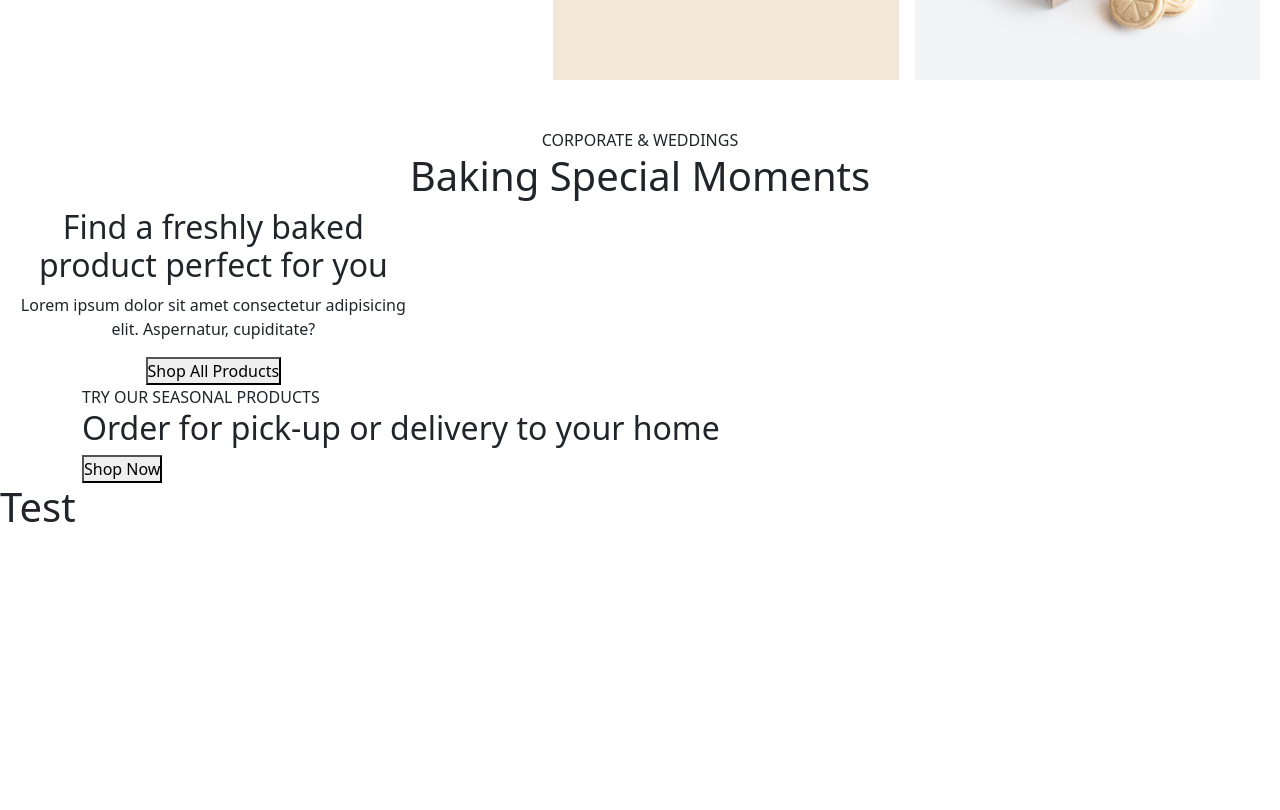
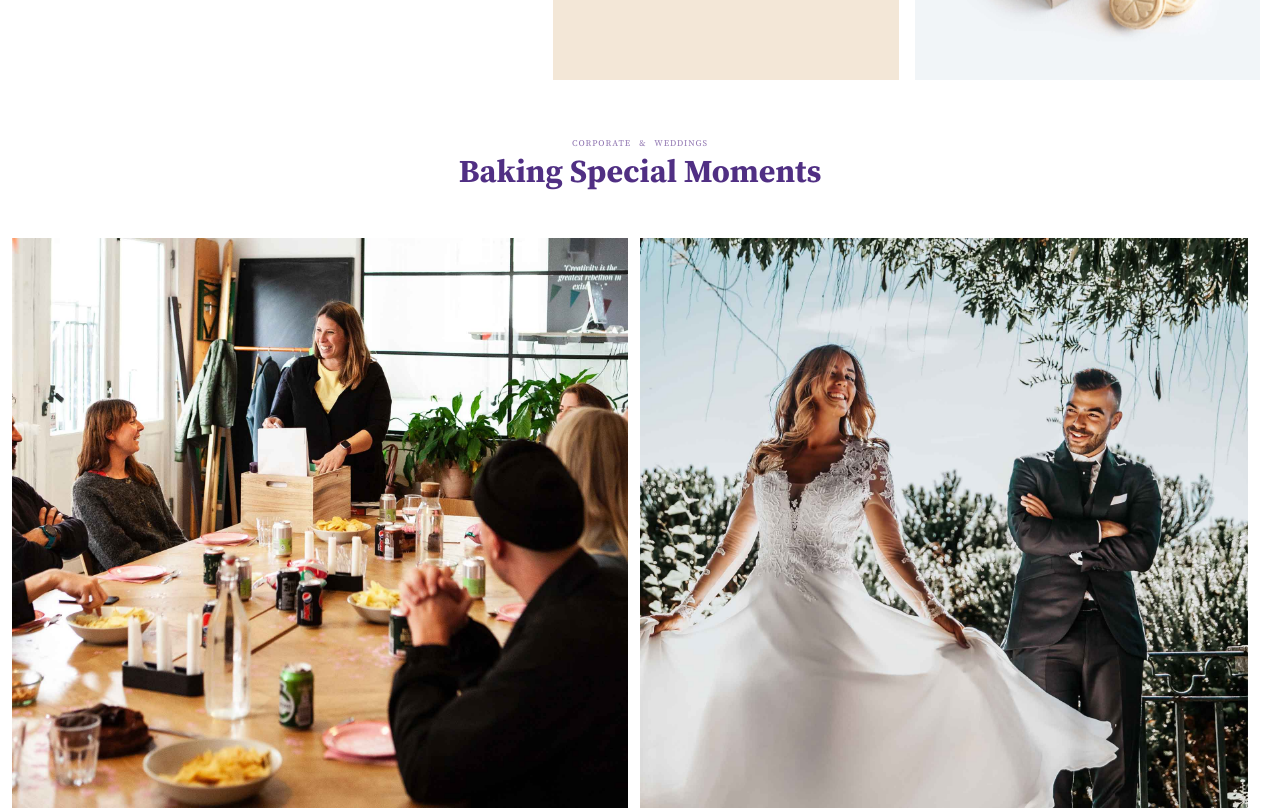
Before and after one commit to antoniostassi/proj-html-vuejs, a Vue app: page / in a window 1280 px wide. Shown: the part 1240-2050 px from the top of the page. Before the commit the page ends 1779 px from the top, so only its background shows below. Built offline with nearby package versions, Linux system fonts and the light colour scheme.

Commit message:
Weddings component + index favicon

```diff
--- a/index.html
+++ b/index.html
@@ -2,9 +2,9 @@
 <html lang="en">
   <head>
     <meta charset="UTF-8" />
-    <link rel="icon" type="image/svg+xml" href="/vite.svg" />
+    <link rel="shortcut icon" href="/src/assets/images/bakery_demo.jpg" type="image/x-icon">
     <meta name="viewport" content="width=device-width, initial-scale=1.0" />
-    <title>Vite + Vue</title>
+    <title>Bakery - Avada Shop</title>
   </head>
   <body>
     <div id="app"></div>
--- /dev/null
+++ b/src/assets/scss/components/Weddings.scss
@@ -0,0 +1,18 @@
+#hover-wedding {
+    transition:1s all;
+}
+
+#hover-wedding {
+    position:absolute;
+    background-image: url("../assets/images/wedding-bg.jpg");
+    background-size: cover;
+    opacity:1;
+    top:0;
+    left:0;
+    width:95%;
+    height: 100%;
+}
+
+.col-6:hover #hover-wedding {
+    background-image: url('../assets/images/wedding-hover-bg.jpg');
+}
--- a/src/components/MainComponent.vue
+++ b/src/components/MainComponent.vue
@@ -1,5 +1,6 @@
 <script>
 import OurProducts from './OurProducts.vue';
+import Weddings from './Weddings.vue';
 
     export default {
         data(){
@@ -8,7 +9,8 @@ import OurProducts from './OurProducts.vue';
             }
         },
         components:{
-            OurProducts
+            OurProducts,
+            Weddings
         }
     }
 </script>
@@ -19,22 +21,8 @@ import OurProducts from './OurProducts.vue';
 
             <!-- Our Products Section -->
             <OurProducts/>
+            <Weddings/>
 
-            <section> <!-- Wedding -->
-                <div class="text-center">
-                    <span>CORPORATE & WEDDINGS</span>
-                    <h1>Baking Special Moments</h1>
-                </div>
-
-                <div class="row">
-                    <div class="col-6">
-                        <!-- first image -->
-                    </div>
-                    <div class="col-6">
-                        <!-- second image -->
-                    </div>
-                </div>
-            </section>
 
             <section> <!-- Biscuits Prices -->
                 <div class="row">
--- /dev/null
+++ b/src/components/Weddings.vue
@@ -0,0 +1,31 @@
+<script>
+    export default {
+        data(){
+            return{
+
+            }
+        }
+    }
+</script>
+
+<template>
+    <section> <!-- Wedding -->
+        <div class="text-center">
+            <span class="serif-regular small-title light-font">CORPORATE & WEDDINGS</span>
+            <h2 class="serif-bold dark-font">Baking Special Moments</h2>
+        </div>
+
+        <div class="row mt-5">
+            <div class="col-6">
+                <img src="../assets/images/corporate-bg.jpg" alt="Wedding">
+            </div>
+            <div class="col-6 position-relative d-flex justify-content-end">
+                <div id="hover-wedding"></div>
+            </div>
+        </div>
+    </section>
+</template>
+
+<style lang="scss" scoped>
+    @import "../assets/scss/components/Weddings.scss";
+</style>
```
